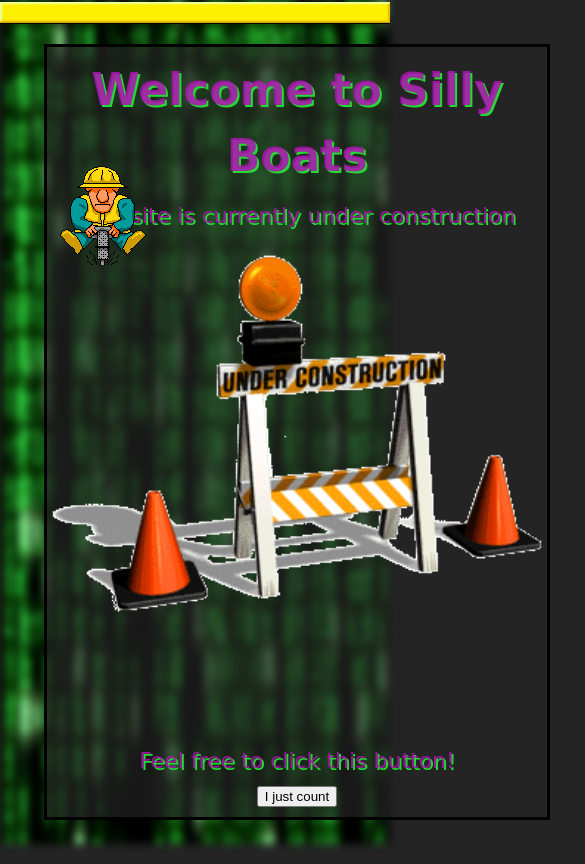
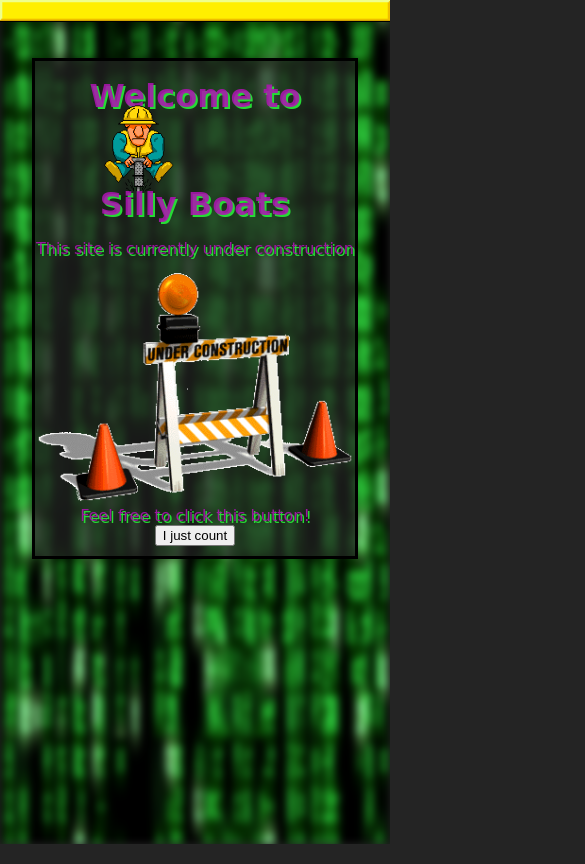
Before and after one commit to NotAnAiYet/sillyBoats, a Svelte app: page / in a window 390 px wide. Shown: the whole page, 585 px wide, since content can reach past the window. Built offline with nearby package versions, Linux system fonts and the light colour scheme.

Commit message:
made website mobile friendly

```diff
--- a/index.html
+++ b/index.html
@@ -7,6 +7,7 @@
     <title>Silly Boats!</title>
   </head>
   <body>
+    <div id="header" style="width: 100%;"></div>
     <div id="app"></div>
     <script type="module" src="/src/main.ts"></script>
   </body>
--- a/src/App.svelte
+++ b/src/App.svelte
@@ -2,12 +2,8 @@
     import Background from './lib/Background.svelte';
     import Construction from './lib/Construction.svelte';
     import Counter from './lib/Counter.svelte';
-    import Header from './lib/Header.svelte';
 </script>
 
-<header>
-  <Header />
-</header>
 <main>
   <div class="background">
   <Background />
--- a/src/app.css
+++ b/src/app.css
@@ -1,27 +1,15 @@
 :root {
   font-family:  "Comic Sans MS", "Comic Sans", cursive;
-  line-height: 1.5;
-  font-weight: 400;
 
-  color-scheme: light dark;
   color: rgba(172, 21, 177, 0.87);
   text-shadow: 2px 2px rgb(38, 218, 53);
-  font-size: 22px;
   background-color: #242424;
-
-  font-synthesis: none;
-  text-rendering: optimizeLegibility;
-  -webkit-font-smoothing: antialiased;
-  -moz-osx-font-smoothing: grayscale;
-  -webkit-text-size-adjust: 100%;
 }
 
 body {
   margin: 0;
   display: flex;
-  place-items: center;
-  min-width: 320px;
-  min-height: 100vh;
+  flex-direction: column;
 }
 
 div.background {
@@ -30,17 +18,9 @@ div.background {
 }
 
 #app {
-  max-width: 1280px;
   margin: 0 auto;
   padding: 2rem;
   text-align: center;
-}
-
-header {
-  position: absolute;
-  top: 0;
-  left: 0;
-  width: 100%;
 }
 
 p {
@@ -48,5 +28,5 @@ p {
 }
 
 h1 {
-  margin: 10px;
+  margin: 1rem;
 }
--- a/src/lib/Construction.svelte
+++ b/src/lib/Construction.svelte
@@ -1,17 +1,25 @@
 <script>
-    import worker from './assets/construction-worker.gif'
     import sign from './assets/under-construction-sign.gif'
 </script>
 
-<h1>Welcome to Silly Boats</h1>
+<h1>Welcome to <span class="sillyWorker">Silly</span> Boats</h1>
 <p>This site is currently under construction</p>
-<img src={sign} alt="Under Construction" width="500px">
-<img class="worker" src={worker} alt="Construction worker">
+<img src={sign} alt="Under Construction" width="100%">
 <p>Feel free to click this button!</p>
 <style>
-    img.worker {
+    .sillyWorker::after {
+        background-image: url(./assets/construction-worker.gif);
+        background-size: 80px 98px;
         position: relative;
-        right: 195px;
-        bottom: 468px;
+        bottom: 20px;
+        right: 79px;
+        display: inline-block;
+        width: 80px;
+        height: 100px;
+        content:"";
+    }
+    .sillyWorker{
+        white-space: nowrap;
+        margin-right: -80px;
     }
 </style>
--- a/src/lib/Header.svelte
+++ b/src/lib/Header.svelte
@@ -6,7 +6,6 @@
 
 <style>
     img {
-        z-index: 2;
         width: 100%;
         }
-  </style>
+</style>
--- a/src/main.ts
+++ b/src/main.ts
@@ -1,8 +1,13 @@
 import './app.css'
 import App from './App.svelte'
+import Header from './lib/Header.svelte'
 
 const app = new App({
   target: document.getElementById('app'),
 })
 
+const header = new Header({
+  target: document.getElementById('header'),
+})
+
 export default app
```
